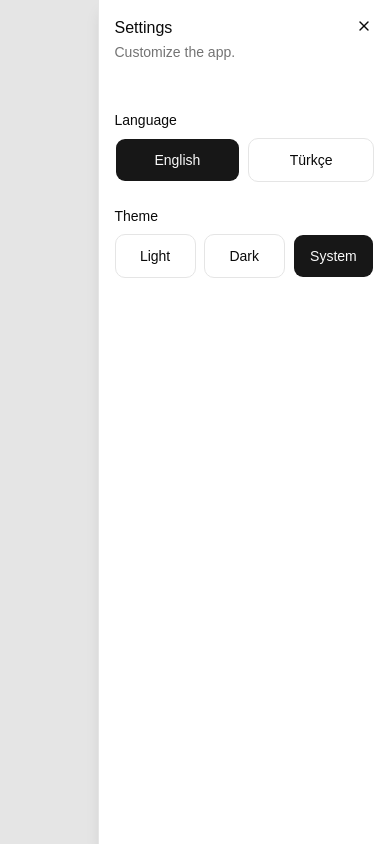
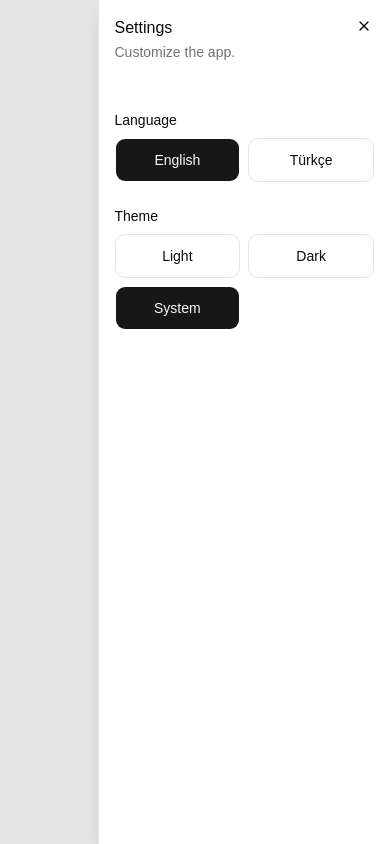
Before and after one commit to keremketenci/project-templates, a React (Vite) app in the folder tauri-react-ts/: page / in a window 390 px wide. Both pictures are taken after a click on the button "Settings". Built offline with nearby package versions, Linux system fonts and the light colour scheme.

Commit message:
improve responsive and touch behavior

```diff
--- a/tauri-react-ts/index.html
+++ b/tauri-react-ts/index.html
@@ -3,7 +3,7 @@
   <head>
     <meta charset="UTF-8" />
     <link rel="icon" type="image/svg+xml" href="/vite.svg" />
-    <meta name="viewport" content="width=device-width, initial-scale=1.0" />
+    <meta name="viewport" content="width=device-width, initial-scale=1.0, viewport-fit=cover" />
     <title>Tauri + React + Typescript</title>
   </head>
 
--- a/tauri-react-ts/src/App.tsx
+++ b/tauri-react-ts/src/App.tsx
@@ -2,12 +2,10 @@ import { SettingsPanel } from "@/components/SettingsPanel";
 
 export default function App() {
   return (
-    <div className="flex min-h-dvh flex-col">
-      {/* The top padding keeps the header clear of phone notches and status bars */}
-      <header className="pt-[env(safe-area-inset-top)]">
-        <div className="flex h-14 items-center justify-end px-4">
-          <SettingsPanel />
-        </div>
+    // Padding keeps content clear of notches, status bars and gesture areas
+    <div className="flex min-h-dvh flex-col pt-[env(safe-area-inset-top)] pr-[env(safe-area-inset-right)] pb-[env(safe-area-inset-bottom)] pl-[env(safe-area-inset-left)]">
+      <header className="flex h-14 items-center justify-end px-4">
+        <SettingsPanel />
       </header>
 
       {/* Each app fills this area with its own content */}
--- a/tauri-react-ts/src/components/SettingsPanel.tsx
+++ b/tauri-react-ts/src/components/SettingsPanel.tsx
@@ -31,7 +31,10 @@ export function SettingsPanel() {
       </Button>
 
       <Sheet open={open} onOpenChange={setOpen}>
-        <SheetContent side="right">
+        <SheetContent
+          side="right"
+          className="pt-[env(safe-area-inset-top)] pr-[env(safe-area-inset-right)] pb-[env(safe-area-inset-bottom)]"
+        >
           <SheetHeader>
             <SheetTitle>{t("settings.title")}</SheetTitle>
             <SheetDescription>{t("settings.description")}</SheetDescription>
@@ -40,7 +43,7 @@ export function SettingsPanel() {
           <div className="space-y-6 p-4">
             <section className="space-y-2">
               <h3 className="text-sm font-medium">{t("settings.language")}</h3>
-              <div className="grid grid-cols-2 gap-2">
+              <div className="grid grid-cols-[repeat(auto-fit,minmax(6.5rem,1fr))] gap-2">
                 {LANGUAGES.map((language) => (
                   <Button
                     key={language}
@@ -56,7 +59,7 @@ export function SettingsPanel() {
 
             <section className="space-y-2">
               <h3 className="text-sm font-medium">{t("settings.theme")}</h3>
-              <div className="grid grid-cols-3 gap-2">
+              <div className="grid grid-cols-[repeat(auto-fit,minmax(6.5rem,1fr))] gap-2">
                 {THEMES.map((theme) => (
                   <Button
                     key={theme}
--- a/tauri-react-ts/src/index.css
+++ b/tauri-react-ts/src/index.css
@@ -120,11 +120,19 @@
 @layer base {
   * {
     @apply border-border outline-ring/50;
-    }
+  }
+
+  html {
+    @apply font-sans;
+    /* Removes the double-tap zoom delay on touch devices */
+    touch-action: manipulation;
+  }
+
   body {
     @apply bg-background text-foreground;
-    }
-  html {
-    @apply font-sans;
-    }
+    /* Stops the rubber-band bounce when scrolling past the edges */
+    overscroll-behavior: none;
+    /* Removes the gray flash when tapping elements on mobile */
+    -webkit-tap-highlight-color: transparent;
+  }
 }
```
